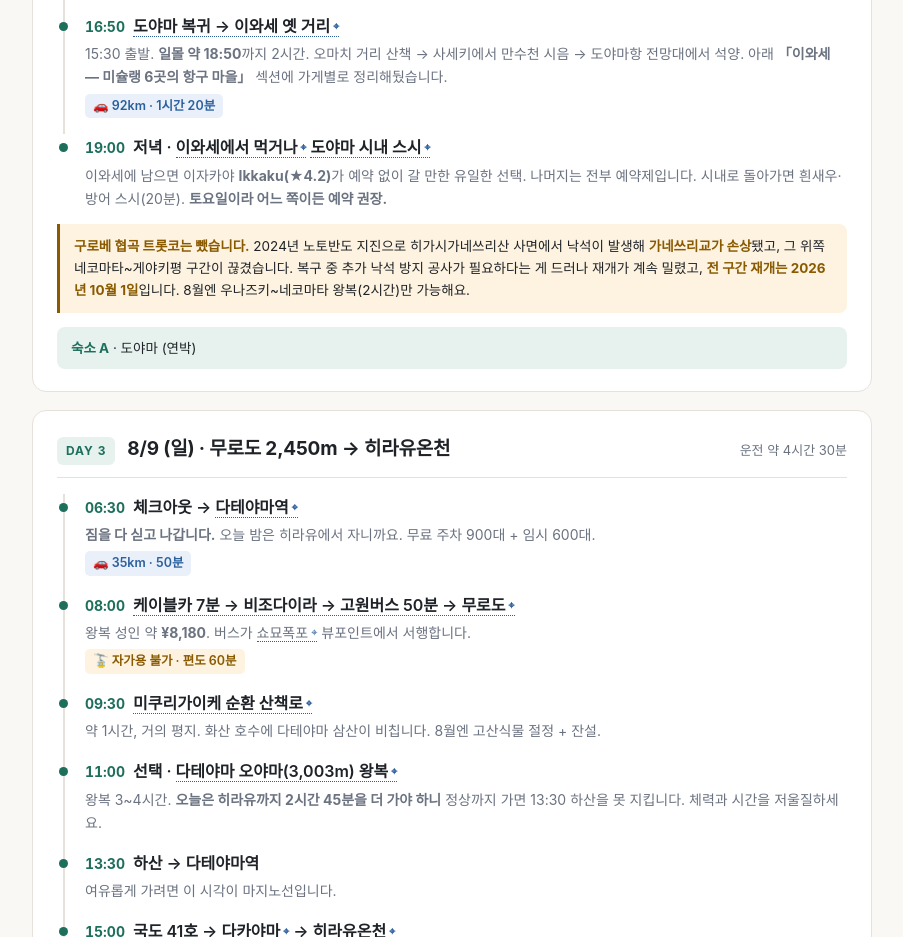
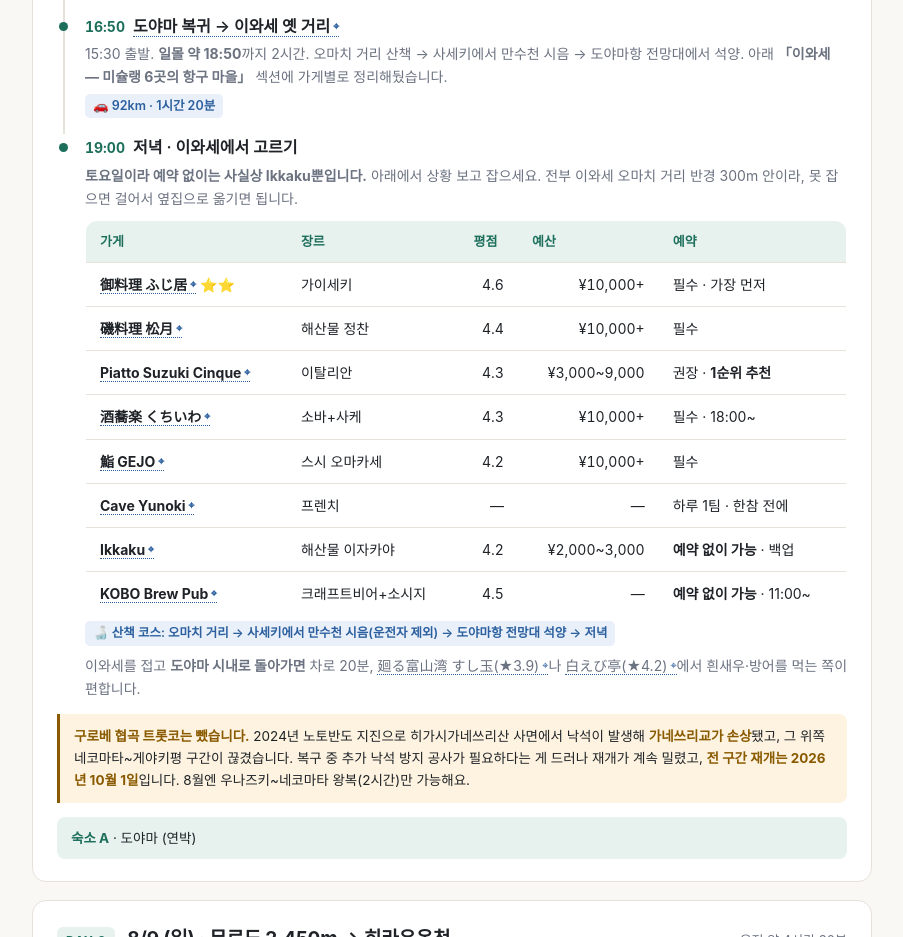
Before and after one commit to rladntls94-tech/toyama-roadtrip, a plain HTML site: page index.html in a window 1280 px wide. Shown: the part 2323-3260 px from the top of the page, without its empty margins (188-1091 px from the left). Drawn offline with nearby package versions, Linux system fonts and the light colour scheme.

Commit message:
day2 dinner: inline iwase restaurant table with ratings, budget, reservation status

```diff
--- a/index.html
+++ b/index.html
@@ -264,8 +264,23 @@
     <li><span class="t">16:50</span><span class="ttl"><a class="ph" target="_blank" rel="noopener" href="https://www.google.com/search?tbm=isch&q=岩瀬+富山+町並み">도야마 복귀 → 이와세 옛 거리</a></span>
       <div class="desc">15:30 출발. <b>일몰 약 18:50</b>까지 2시간. 오마치 거리 산책 → 사세키에서 만수천 시음 → 도야마항 전망대에서 석양. 아래 <b>「이와세 — 미슐랭 6곳의 항구 마을」</b> 섹션에 가게별로 정리해뒀습니다.</div>
       <div class="drive">🚗 92km · 1시간 20분</div></li>
-    <li><span class="t">19:00</span><span class="ttl">저녁 · <a class="ph" target="_blank" rel="noopener" href="https://www.google.com/search?tbm=isch&q=岩瀬+磯料理松月">이와세에서 먹거나</a> <a class="ph" target="_blank" rel="noopener" href="https://www.google.com/search?tbm=isch&q=富山湾寿司+白えび">도야마 시내 스시</a></span>
-      <div class="desc">이와세에 남으면 이자카야 <b>Ikkaku(★4.2)</b>가 예약 없이 갈 만한 유일한 선택. 나머지는 전부 예약제입니다. 시내로 돌아가면 흰새우·방어 스시(20분). <b>토요일이라 어느 쪽이든 예약 권장.</b></div></li>
+    <li><span class="t">19:00</span><span class="ttl">저녁 · 이와세에서 고르기</span>
+      <div class="desc"><b>토요일이라 예약 없이는 사실상 Ikkaku뿐입니다.</b> 아래에서 상황 보고 잡으세요. 전부 이와세 오마치 거리 반경 300m 안이라, 못 잡으면 걸어서 옆집으로 옮기면 됩니다.</div>
+      <table style="margin:10px 0 0">
+        <thead><tr><th>가게</th><th>장르</th><th class="num">평점</th><th class="num">예산</th><th>예약</th></tr></thead>
+        <tbody>
+          <tr><td><b><a class="ph" target="_blank" rel="noopener" href="https://www.google.com/maps/search/御料理ふじ居+岩瀬">御料理 ふじ居</a></b> ⭐⭐</td><td>가이세키</td><td class="num">4.6</td><td class="num">¥10,000+</td><td>필수 · 가장 먼저</td></tr>
+          <tr><td><b><a class="ph" target="_blank" rel="noopener" href="https://www.google.com/maps/search/磯料理松月+岩瀬">磯料理 松月</a></b></td><td>해산물 정찬</td><td class="num">4.4</td><td class="num">¥10,000+</td><td>필수</td></tr>
+          <tr><td><b><a class="ph" target="_blank" rel="noopener" href="https://www.google.com/maps/search/Piatto+Suzuki+Cinque+岩瀬">Piatto Suzuki Cinque</a></b></td><td>이탈리안</td><td class="num">4.3</td><td class="num">¥3,000~9,000</td><td>권장 · <b>1순위 추천</b></td></tr>
+          <tr><td><b><a class="ph" target="_blank" rel="noopener" href="https://www.google.com/maps/search/酒蕎楽くちいわ+岩瀬">酒蕎楽 くちいわ</a></b></td><td>소바+사케</td><td class="num">4.3</td><td class="num">¥10,000+</td><td>필수 · 18:00~</td></tr>
+          <tr><td><b><a class="ph" target="_blank" rel="noopener" href="https://www.google.com/maps/search/鮨GEJO+岩瀬">鮨 GEJO</a></b></td><td>스시 오마카세</td><td class="num">4.2</td><td class="num">¥10,000+</td><td>필수</td></tr>
+          <tr><td><b><a class="ph" target="_blank" rel="noopener" href="https://www.google.com/maps/search/Cave+Yunoki+岩瀬">Cave Yunoki</a></b></td><td>프렌치</td><td class="num">—</td><td class="num">—</td><td>하루 1팀 · 한참 전에</td></tr>
+          <tr><td><b><a class="ph" target="_blank" rel="noopener" href="https://www.google.com/maps/search/Ikkaku+岩瀬+居酒屋">Ikkaku</a></b></td><td>해산물 이자카야</td><td class="num">4.2</td><td class="num">¥2,000~3,000</td><td><b>예약 없이 가능</b> · 백업</td></tr>
+          <tr><td><b><a class="ph" target="_blank" rel="noopener" href="https://www.google.com/maps/search/KOBO+Brew+Pub+岩瀬">KOBO Brew Pub</a></b></td><td>크래프트비어+소시지</td><td class="num">4.5</td><td class="num">—</td><td><b>예약 없이 가능</b> · 11:00~</td></tr>
+        </tbody>
+      </table>
+      <div class="drive">🍶 산책 코스: 오마치 거리 → <b>사세키</b>에서 만수천 시음(운전자 제외) → 도야마항 전망대 석양 → 저녁</div>
+      <div class="desc" style="margin-top:8px">이와세를 접고 <b>도야마 시내로 돌아가면</b> 차로 20분, <a class="ph" target="_blank" rel="noopener" href="https://www.google.com/maps/search/廻る富山湾+すし玉+富山">廻る富山湾 すし玉(★3.9)</a>나 <a class="ph" target="_blank" rel="noopener" href="https://www.google.com/maps/search/白えび亭+富山駅">白えび亭(★4.2)</a>에서 흰새우·방어를 먹는 쪽이 편합니다.</div></li>
   </ul>
   <div class="note"><b>구로베 협곡 트롯코는 뺐습니다.</b> 2024년 노토반도 지진으로 히가시가네쓰리산 사면에서 낙석이 발생해 <b>가네쓰리교가 손상</b>됐고, 그 위쪽 네코마타~게야키평 구간이 끊겼습니다. 복구 중 추가 낙석 방지 공사가 필요하다는 게 드러나 재개가 계속 밀렸고, <b>전 구간 재개는 2026년 10월 1일</b>입니다. 8월엔 우나즈키~네코마타 왕복(2시간)만 가능해요.</div>
   <div class="stay"><b>숙소 A</b> · 도야마 (연박)</div>
```
